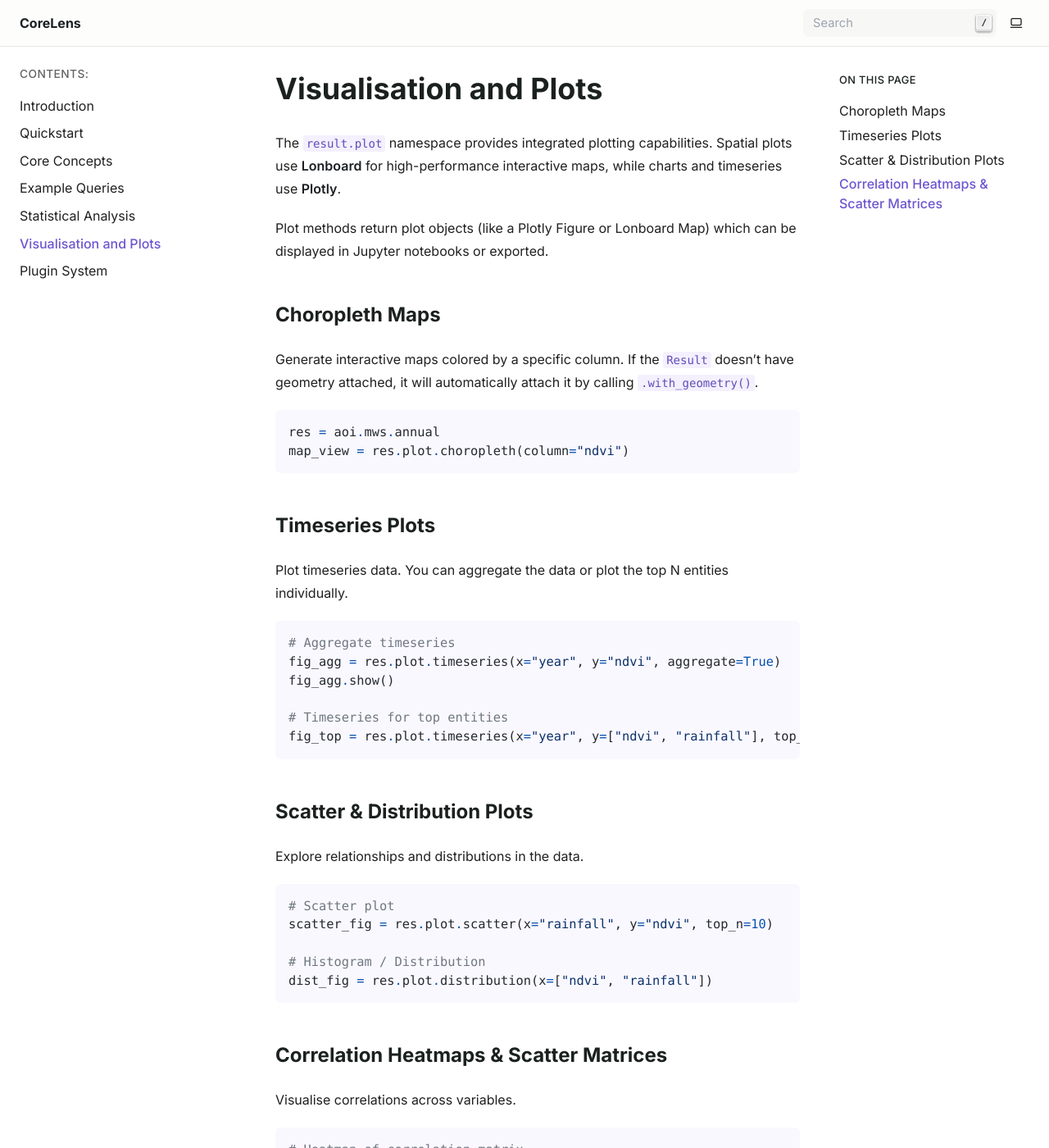
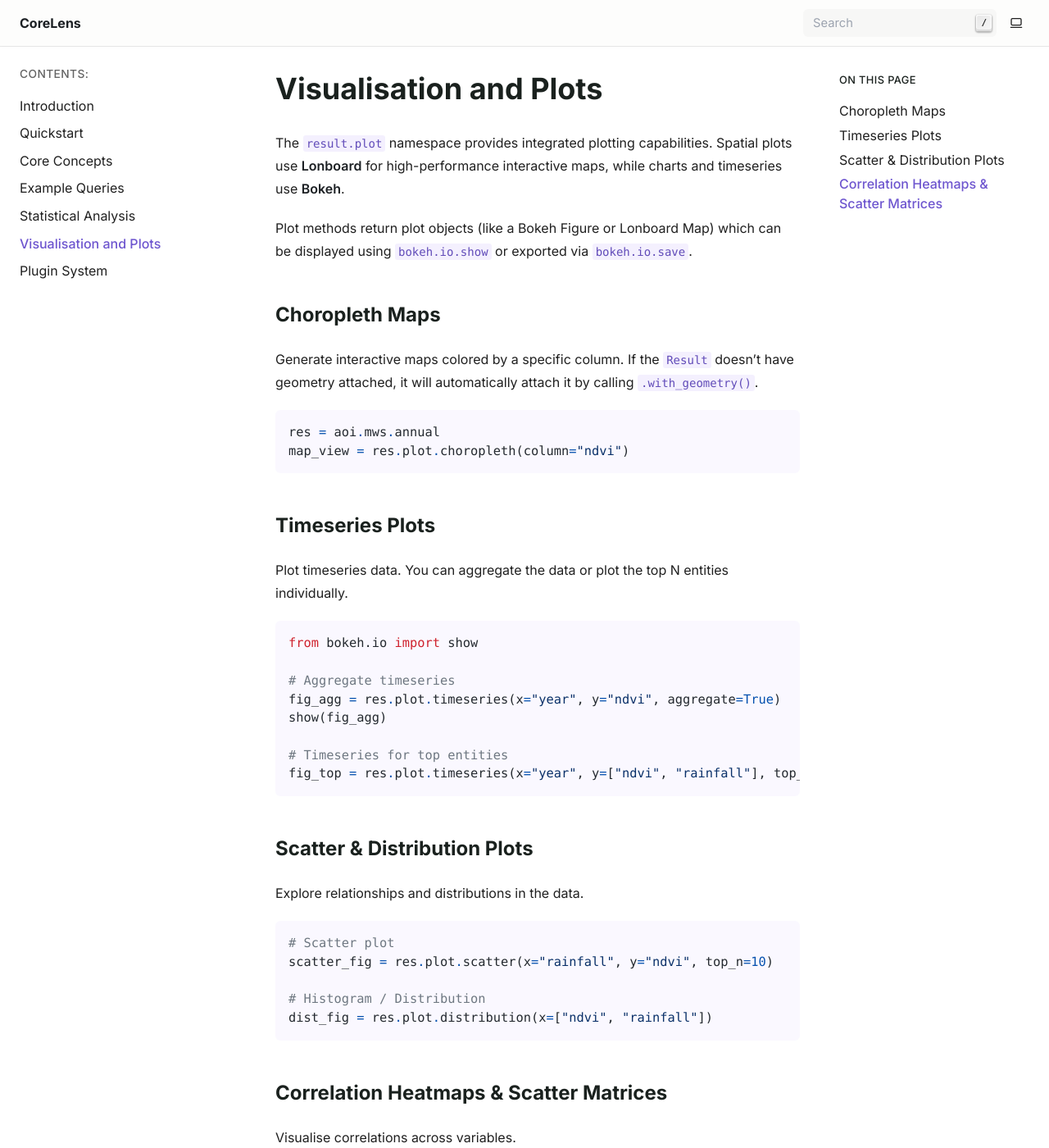
Before and after one commit to ApoorvaKashyap/core-lens, a Sphinx documentation site: the page built from docs/source/plots.md, in a window 1280 px wide and 1400 px high. Shown: the whole window at 82% size. Built offline with Sphinx 7.4.7, drawn with Linux system fonts in a browser that asks for light colours; pages that are not in the unit, such as notebooks, are missing from menus.

Commit message:
docs(plots): Updated to include shift to bokeh and year resolution updates

````diff
--- a/docs/source/plots.md
+++ b/docs/source/plots.md
@@ -1,8 +1,8 @@
 # Visualisation and Plots
 
-The `result.plot` namespace provides integrated plotting capabilities. Spatial plots use **Lonboard** for high-performance interactive maps, while charts and timeseries use **Plotly**.
+The `result.plot` namespace provides integrated plotting capabilities. Spatial plots use **Lonboard** for high-performance interactive maps, while charts and timeseries use **Bokeh**.
 
-Plot methods return plot objects (like a Plotly Figure or Lonboard Map) which can be displayed in Jupyter notebooks or exported.
+Plot methods return plot objects (like a Bokeh Figure or Lonboard Map) which can be displayed using `bokeh.io.show` or exported via `bokeh.io.save`.
 
 ## Choropleth Maps
 
@@ -18,9 +18,11 @@ map_view = res.plot.choropleth(column="ndvi")
 Plot timeseries data. You can aggregate the data or plot the top N entities individually.
 
 ```python
+from bokeh.io import show
+
 # Aggregate timeseries
 fig_agg = res.plot.timeseries(x="year", y="ndvi", aggregate=True)
-fig_agg.show()
+show(fig_agg)
 
 # Timeseries for top entities
 fig_top = res.plot.timeseries(x="year", y=["ndvi", "rainfall"], top_n=5)
````
Also changed, not shown: docs/source/intro.md (+1 -1 lines), docs/source/queries.md (+1 -1 lines).
